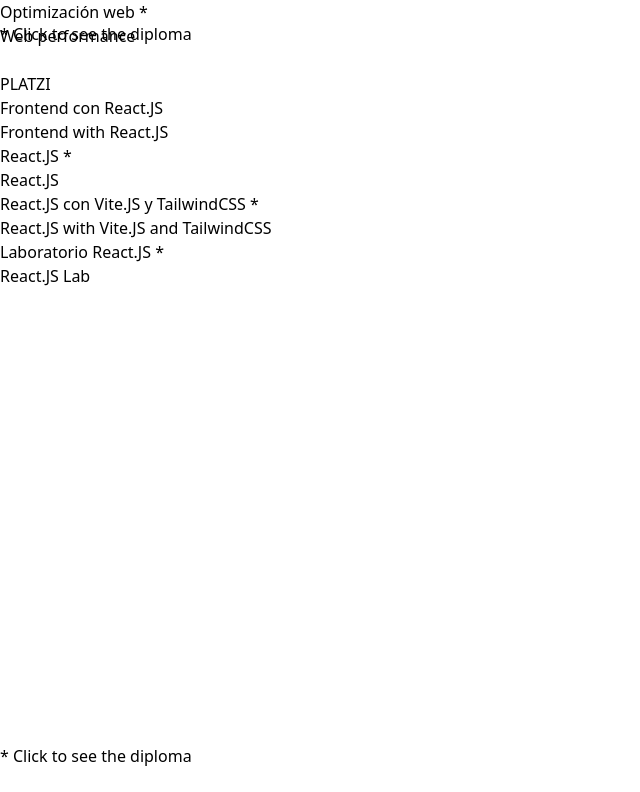
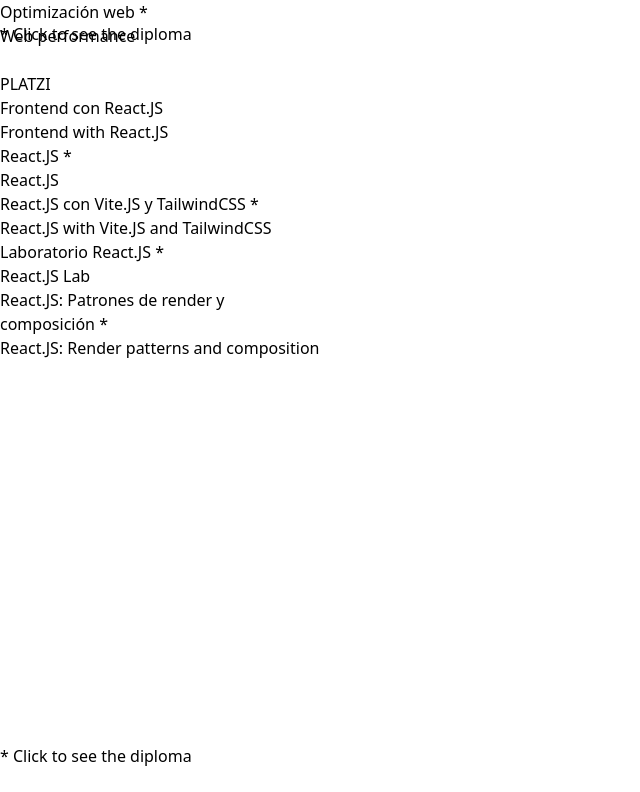
Before and after one commit to dnyvelasquez/Portfolio, a React (Vite) app: page /Portfolio/courses in a window 1280 px wide. Shown: the part 3416-4208 px from the top of the page, without its empty margins (0-640 px from the left). Built offline with nearby package versions, Linux system fonts and the light colour scheme.

Commit message:
Diploma ReactJS Render and composition

```diff
--- a/src/Components/FrontendWithReactJS/index.jsx
+++ b/src/Components/FrontendWithReactJS/index.jsx
@@ -65,6 +65,21 @@
             </p>
             <p className="pl-2 font-semibold text-sm">React.JS Lab</p>
           </li>
+          <li>
+            <p
+              className="cursor-pointer"
+              onClick={() => {
+                context.openModalDiploma();
+                context.setDiplomaName(
+                  "React.JS: Patrones de render y composición - Render patterns and composition"
+                );
+                context.setDiplomaImage("reactjs-patrones-composicion.png");
+              }}
+            >
+              React.JS: Patrones de render y composición *
+            </p>
+            <p className="pl-2 font-semibold text-sm">React.JS: Render patterns and composition</p>
+          </li>
         </ul>
       </div>
       <p className="mt-4 font-bold text-xs">* Click to see the diploma</p>
```
